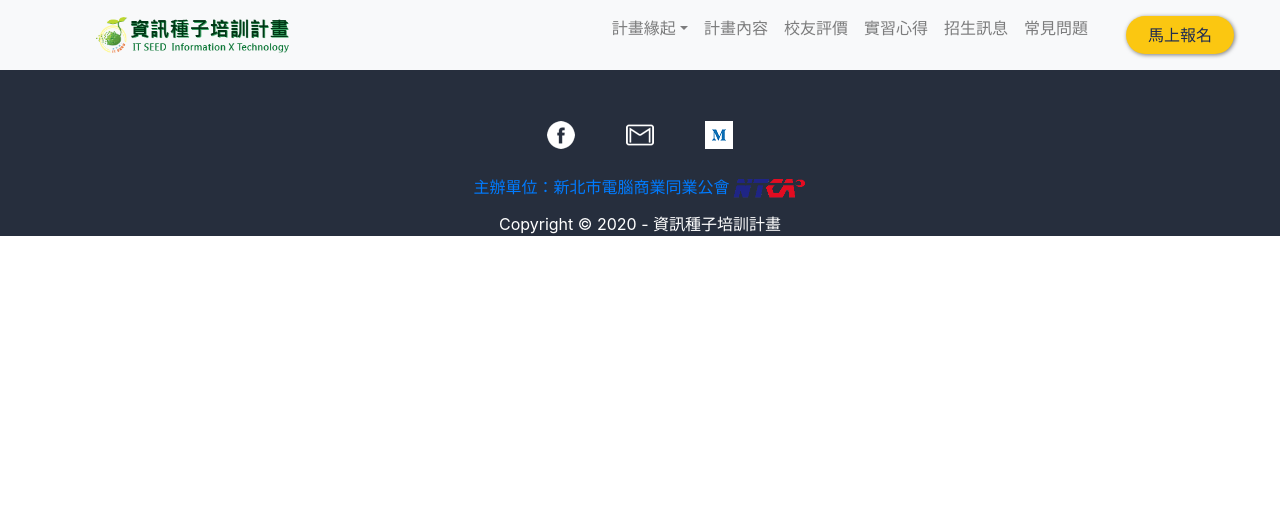
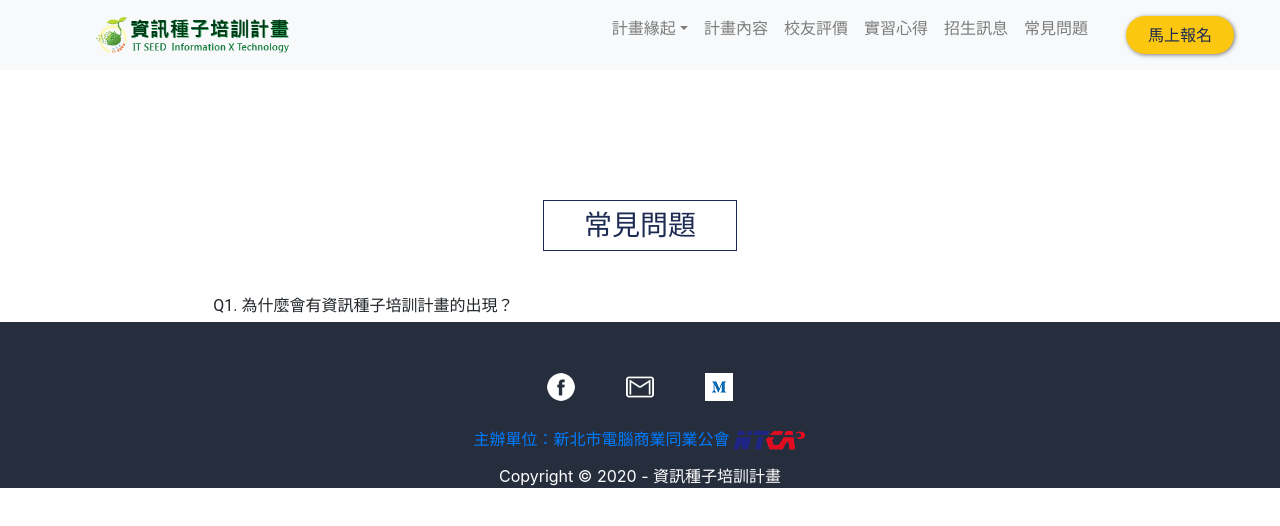
Before and after one commit to AlanSyue/itseed_v2, a Next.js app in the folder frontend/: page /faq in a window 1280 px wide. Shown: the top 526 px of the page. Built offline with nearby package versions, Linux system fonts and the light colour scheme.

Commit message:
feat: do faq page

```diff
--- a/frontend/pages/faq.tsx
+++ b/frontend/pages/faq.tsx
@@ -1,10 +1,51 @@
 import TopHeader from '../modules/common/Header'
 import TemplateFooter from '../modules/common/Footer'
+import styled from 'styled-components';
+import { Button } from "react-bootstrap";
+
+const FaqContainer = styled.div`
+    width: 100%;
+    padding-right: 15px;
+    padding-left: 15px;
+    margin-top: 10%;
+    padding: 0;
+    font-family: 'Noto Sans TC',Roboto;
+    line-height: 2;
+
+    .title-button {
+        text-align: center;
+        margin: 36px 0;
+    }
+
+    .title-button span {
+        text-align: center;
+        margin: 36px 0;
+        padding: 8px 40px;
+        color: #1d2b53;
+        border-color: #1d2b53;
+        border-width: 1px;
+        border-style: solid;
+        font-size: 28px;
+    }
+
+    .faq-container {
+        margin-left: 16.66666667%;
+        width: 66.66666667%;
+    }
+`;
 
 const Faq = () => {
     return (
         <>
             <TopHeader />
+                <FaqContainer>
+                    <div className="title-button">
+                        <span>常見問題</span>
+                    </div>
+                    <div className="faq-container">
+                        <span>Q1. 為什麼會有資訊種子培訓計畫的出現？</span>
+                    </div>
+                </FaqContainer>
             <TemplateFooter />
         </>
     )
```
